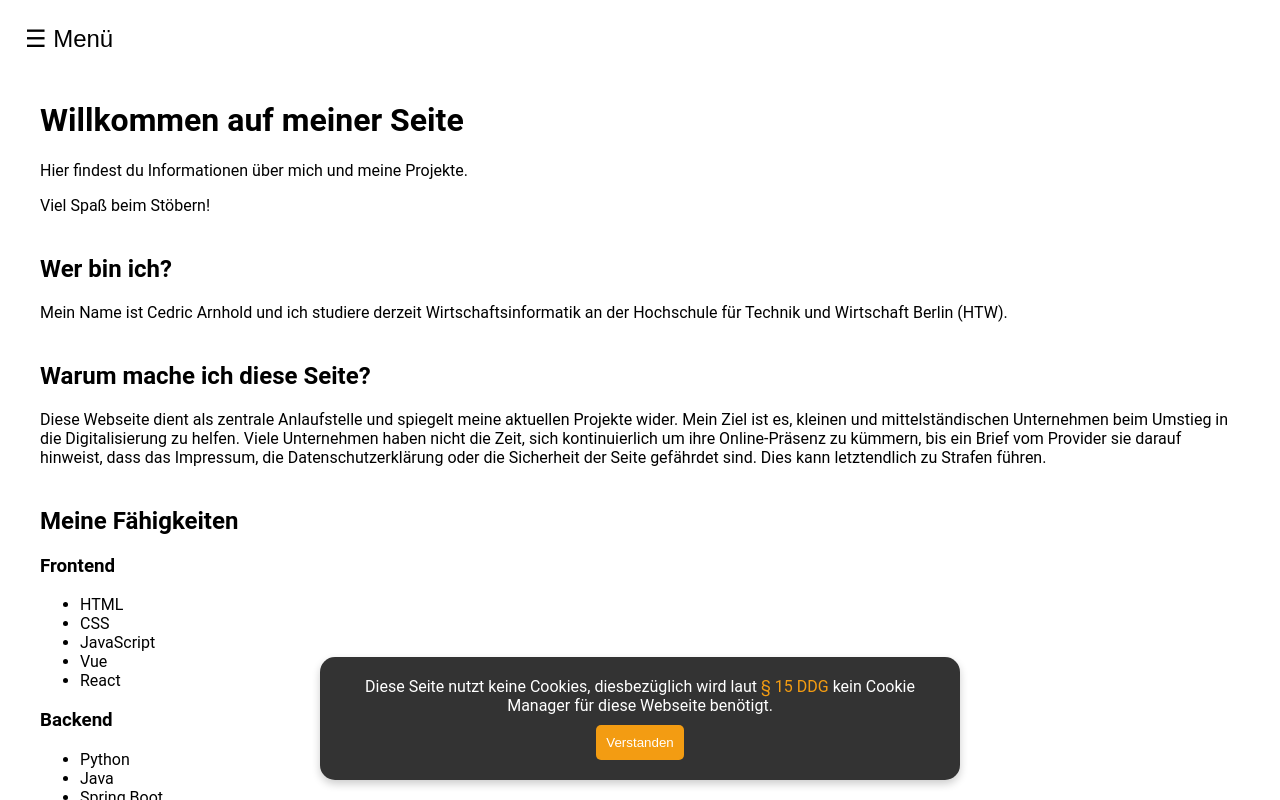
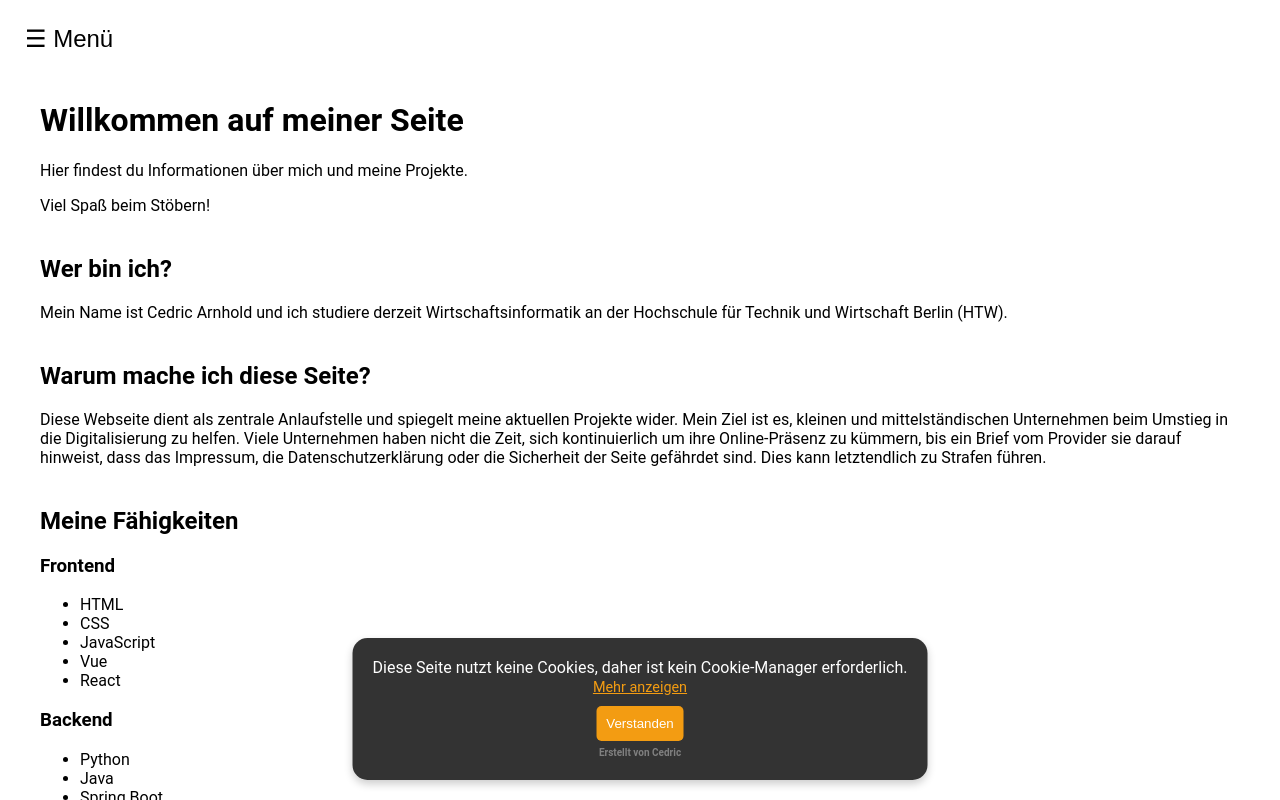
Before and after one commit to Cedric-CJ/AboutMe, a Vue app in the folder vue-deploy/: page / in a window 1280 px wide. Built offline with nearby package versions, Linux system fonts and the light colour scheme.

Commit message:
update InfoMessage.vue

```diff
--- a/vue-deploy/src/components/DSGVO/InfoMessage.vue
+++ b/vue-deploy/src/components/DSGVO/InfoMessage.vue
@@ -1,13 +1,26 @@
-### Erstellt von Cedric visit my [GitHub](https://cedric-cj.github.io/AboutMe/)
 <template>
   <div class="info-message">
     <div>
       <p>
-        Diese Seite nutzt keine Cookies, diesbezüglich wird laut
-          <a href="https://dr-dsgvo.de/tmg-paragraph-15-nutzungsdaten/" target="_blank">§ 15 DDG</a>
-          kein Cookie Manager für diese Webseite benötigt.
+        Diese Seite nutzt keine Cookies, daher ist kein Cookie-Manager erforderlich.
+      </p>
+      <p>
+        <span class="show-more-link" @click="showMore = !showMore">
+          {{ showMore ? 'Weniger anzeigen' : 'Mehr anzeigen' }}
+        </span>
+      </p>
+      <div v-if="showMore" class="extended-info">
+        <p>
+          Gemäß <a href="https://www.gesetze-im-internet.de/ttdsg/__25.html" target="_blank">§ 25 Abs. 2 Nr. 2 TTDSG</a> wird auf dieser Website keine Speicherung oder Verarbeitung von Informationen im Endgerät des Nutzers durch Cookies oder ähnliche Technologien vorgenommen. Da die Nutzung von Cookies zur Bereitstellung dieser Webseite nicht erforderlich ist, entfällt die Notwendigkeit eines Cookie-Managers oder einer Einwilligung des Nutzers in die Datenverarbeitung nach <a href="https://gdpr-info.eu/art-12-gdpr/" target="_blank">Art. 12 DSGVO</a>.
         </p>
+        <p>
+          Art. 12 DSGVO regelt die Verpflichtung zur transparenten Information der Nutzer über die Verarbeitung personenbezogener Daten und die damit verbundenen Rechte. Da auf dieser Website jedoch keine entsprechenden Daten durch Cookies oder ähnliche Technologien verarbeitet werden, entfällt die Pflicht zur Einholung einer Einwilligung.
+        </p>
+      </div>
       <button @click="closeMessage">Verstanden</button>
+    </div>
+    <div class="footer-credits">
+      <b href="#" @click.prevent="confirmRedirect">Erstellt von Cedric</b>
     </div>
   </div>
 </template>
@@ -15,6 +28,11 @@
 <script>
 export default {
   name: 'InfoMessage',
+  data() {
+    return {
+      showMore: false
+    };
+  },
   methods: {
     confirmRedirect() {
       if (confirm('Sie verlassen jetzt die Seite und gelangen zur Seite des Erstellers dieser Seite. Möchten Sie fortfahren?')) {
@@ -43,14 +61,12 @@ export default {
   border-radius: 15px;
   box-shadow: 0 4px 8px rgba(0, 0, 0, 0.2);
 }
-
 .info-message p {
+  color: white;
   margin: 0;
   padding: 0;
 }
-
-.footer-credits
-{
+.footer-credits {
   color: gray;
   font-size: 10px;
   padding: 2px;
@@ -58,12 +74,16 @@ export default {
   cursor: pointer;
   display: inline-block;
 }
-
+.show-more-link {
+  color: #f39c12;
+  text-decoration: underline;
+  cursor: pointer;
+  font-size: 0.9em;
+}
 .info-message a {
   color: #f39c12;
   text-decoration: none;
 }
-
 .info-message button {
   margin-top: 10px;
   padding: 10px;
@@ -73,8 +93,12 @@ export default {
   cursor: pointer;
   border-radius: 5px;
 }
-
 .info-message button:hover {
   background-color: #e08e0b;
 }
+.extended-info {
+  margin-top: 10px;
+  text-align: justify;
+  font-size: 0.8em;
+}
 </style>
```
